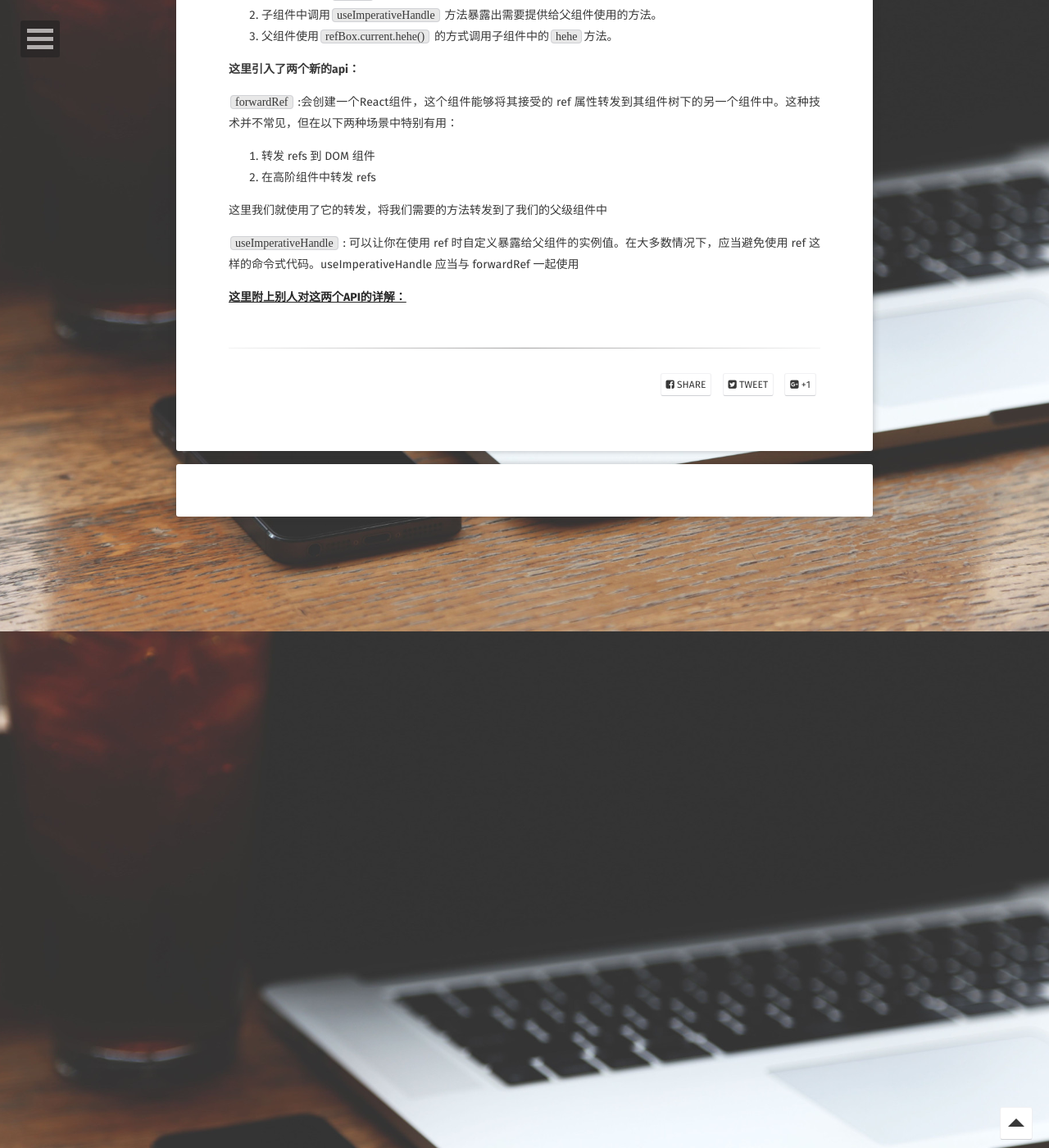
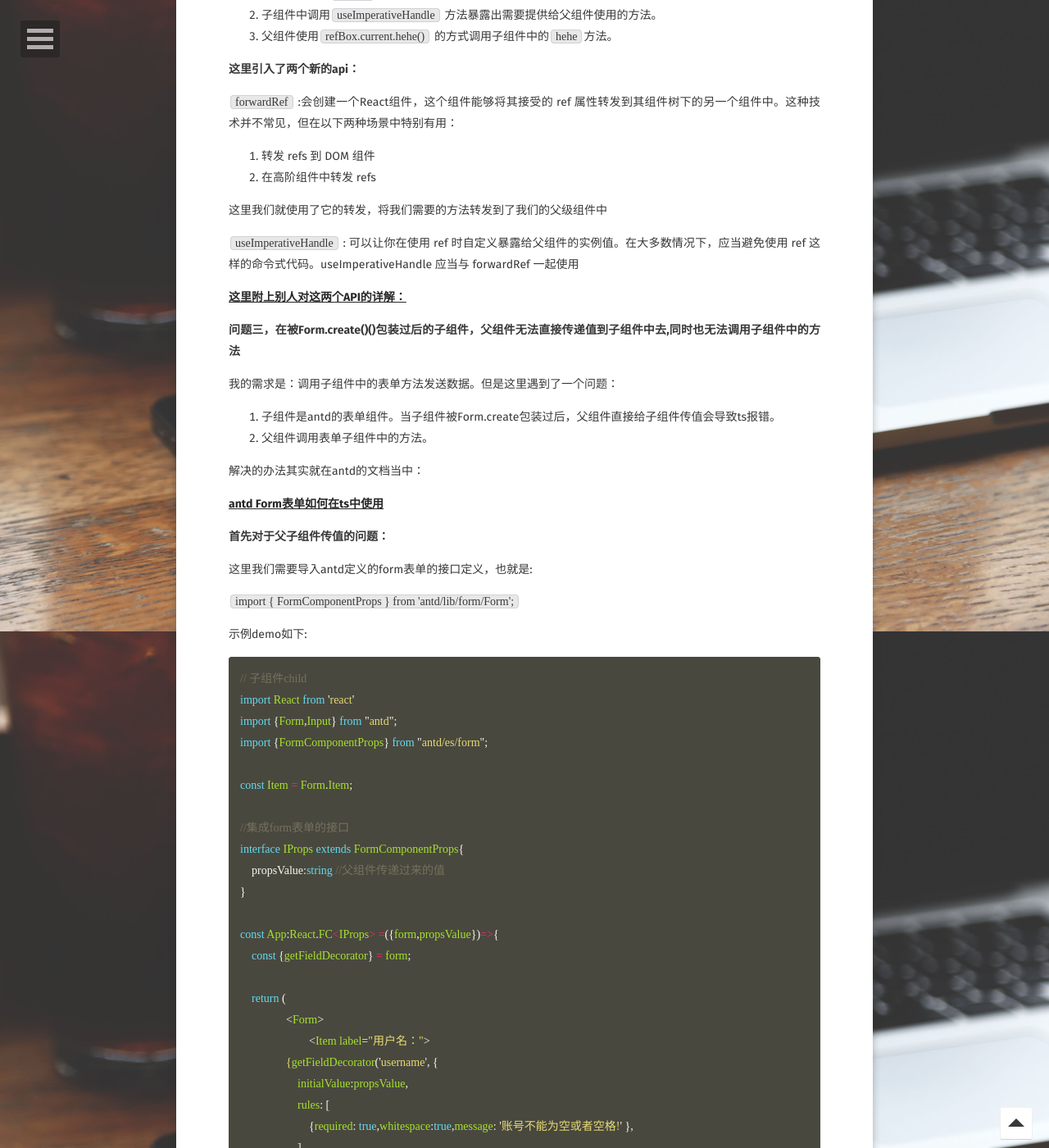
Before and after one commit to thomas-void0/lmxyjy.github.io, a Jekyll site: the page built from _posts/2019-12-31-react-hooks中的一些问题.md, in a window 1280 px wide and 1400 px high, scrolled down 4630 px. Shown: the whole window at 82% size. Built offline with Jekyll 4.4.1, drawn with Linux system fonts in a browser that asks for light colours; some web fonts are replaced; comment, search, counter and statistics services are not loaded; some of the changed text lies outside the part shown.

Commit message:
增加一个问题记录

`````diff
--- a/_posts/2019-12-31-react-hooks中的一些问题.md
+++ b/_posts/2019-12-31-react-hooks中的一些问题.md
@@ -189,3 +189,154 @@ export default Child;
 `useImperativeHandle` : 可以让你在使用 ref 时自定义暴露给父组件的实例值。在大多数情况下，应当避免使用 ref 这样的命令式代码。useImperativeHandle 应当与 forwardRef 一起使用
 
 [**这里附上别人对这两个API的详解：**](https://mp.weixin.qq.com/s/7Vuy_zzJnYpBiGBK5ps09A)
+
+**问题三，在被Form.create()()包装过后的子组件，父组件无法直接传递值到子组件中去,同时也无法调用子组件中的方法**
+
+我的需求是：调用子组件中的表单方法发送数据。但是这里遇到了一个问题：
+
+1. 子组件是antd的表单组件。当子组件被Form.create包装过后，父组件直接给子组件传值会导致ts报错。
+2. 父组件调用表单子组件中的方法。
+
+
+解决的办法其实就在antd的文档当中：
+
+[**antd Form表单如何在ts中使用**](https://ant.design/components/form-cn/#components-form-demo-validate-other)
+
+**首先对于父子组件传值的问题：**
+
+这里我们需要导入antd定义的form表单的接口定义，也就是:
+
+`import { FormComponentProps } from 'antd/lib/form/Form';`
+
+示例demo如下:
+
+````tsx
+// 子组件child
+import React from 'react'
+import {Form,Input} from "antd";
+import {FormComponentProps} from "antd/es/form";
+
+const Item = Form.Item;
+
+//集成form表单的接口
+interface IProps extends FormComponentProps{
+    propsValue:string //父组件传递过来的值
+}
+
+const App:React.FC<IProps> =({form,propsValue})=>{
+    const {getFieldDecorator} = form;
+
+    return (
+		<Form>
+			<Item label="用户名：">
+                {getFieldDecorator('username', {
+                    initialValue:propsValue,
+                    rules: [
+                        {required: true,whitespace:true,message: '账号不能为空或者空格!' },
+                    ],
+                })(
+                    <Input
+                        placeholder="输入用户名"
+                    />,
+                )}
+			</Item>
+		</Form>
+    )
+}
+export default Form.create<IProps>({})(App); //这里需要使用定义好的接口
+````
+**父组件传值如下:**
+
+````tsx
+//父组件
+import React from 'react'
+import Child from "./Test";
+
+const Parent:React.FC<any>=()=>{
+	return (
+		<Child
+			propsValue="父组件传递的字符串"
+		/>
+	)
+}
+````
+以上我们就解决了antd表单子组件中的父子组件传值的问题，接下来比如我们想要调用子组件中的`getFieldDecorator`方法那么我们应该这么做：
+
+首先明确知道的是：函数组件中想要父组件调用子组件的方法我们必须要借助`useRef`、`useImperativeHandle` 、`forwardRef` 的力量。在antd的form表单组件中我们可以通过暴露表单form实例的方法去实现需求。具体的demo如下:
+
+````tsx
+//子组件
+import React,{forwardRef,Ref,useImperativeHandle} from 'react'
+import {Form,Input} from "antd";
+import {FormComponentProps} from "antd/es/form";
+
+const Item = Form.Item;
+
+ //父组件传递过来的值
+interface IProps{
+    propsValue:string,
+    ref:Ref<any>,
+    form:any
+}
+
+const App = forwardRef<FormComponentProps,IProps>(({form,propsValue},ref)=>{
+    const {getFieldDecorator} = form;
+    useImperativeHandle(ref,()=>({
+        form,
+    }))
+    return (
+		<Form>
+			<Item label="用户名：">
+                {getFieldDecorator('username', {
+                    initialValue:propsValue,
+                    rules: [
+                        {required: true,whitespace:true,message: '账号不能为空或者空格!' },
+                    ],
+                })(
+                    <Input
+                        placeholder="输入用户名"
+                    />,
+                )}
+			</Item>
+		</Form>
+    )
+})
+export default Form.create<IProps>({})(App);
+````
+
+````tsx
+//父组件
+import React,{useRef} from 'react'
+import Child from "./Test";
+import {Button} from "antd"
+
+interface IValues{
+    username:string
+}
+
+const App:React.FC<any>=()=>{
+    const refBox = useRef<any>(null);
+    //点击调用子组件的方法得到表单的值
+    const getInputValue = ():void=>{
+        refBox.current.validateFields((err:any,values:IValues)=>{
+            if(!err){
+                console.log(values.username);
+            }
+        })
+    }
+    return (
+        <>
+        <Child
+        ref={refBox}
+        propsValue="父组件传递的字符串"
+        />
+        <Button onClick={getInputValue} type="primary">点击按钮获取表单数据</Button>
+        </>
+    )
+}
+export default App;
+````
+
+**结果如下：** 点击按钮，控制台成功拿到了表单收集器中拿到的值。需求完美解决：
+
+![hooks图片](../assets/img/react-hooks/1.png)
`````
Also changed, not shown: assets/img/react-hooks/1.png (added).
